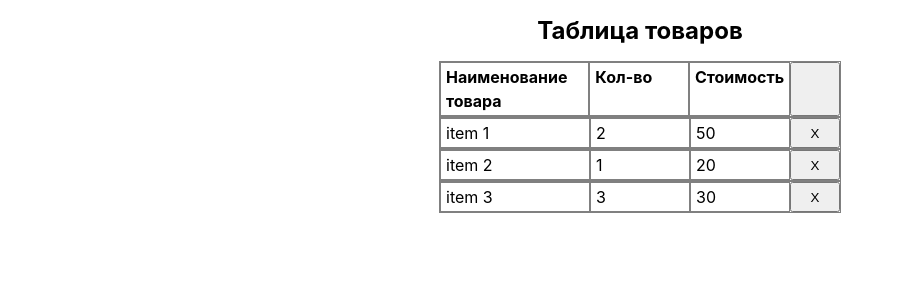
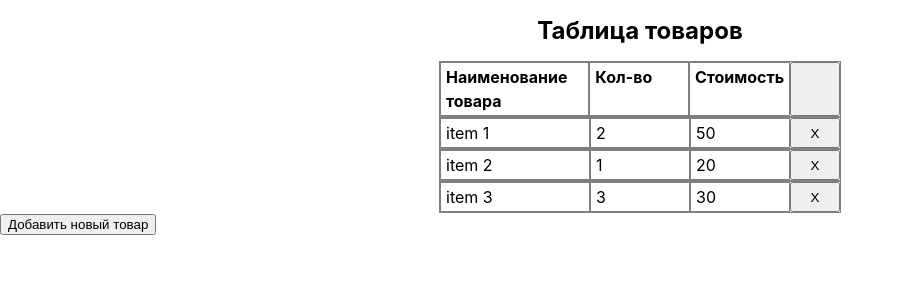
Before and after one commit to vitalia-kontanistova/action1, a React (Create React App) app: page / in a window 1280 px wide. Shown: the top 300 px of the page, without its empty margins (0-904 px from the left). Built offline with nearby package versions, Linux system fonts and the light colour scheme.

Commit message:
Add "add item" button

```diff
--- a/src/components/table/Table.jsx
+++ b/src/components/table/Table.jsx
@@ -13,6 +13,13 @@ const Table = (props) => {
       </StyledItem>
 
       <ItemsList {...props} />
+      <button
+        onClick={() => {
+          props.addItem("item 4", 2, 40);
+        }}
+      >
+        Добавить новый товар
+      </button>
     </>
   );
 };
@@ -36,7 +43,7 @@ const Item = (props) => {
 
 const ItemsList = (props) => {
   return props.items.map((item) => {
-    return <Item {...props} item={item} />;
+    return <Item key={item.id} {...props} item={item} />;
   });
 };
 
--- a/src/components/table/TableContainer.jsx
+++ b/src/components/table/TableContainer.jsx
@@ -14,14 +14,17 @@ function TableContainer(props) {
     setItems((prevState) => prevState.filter((item) => item.id !== id));
   };
   let addItem = (name, amount, cost) => {
-    let id = items[items.length - 1].id;
+    let id = items[items.length - 1].id + 1;
     let item = { id, name, amount, cost };
+
     setItems((prevState) => {
-      return prevState.push(item);
+      return [...prevState, item];
     });
   };
 
-  return <Table {...props} items={items} deleteItem={deleteItem} />;
+  return (
+    <Table {...props} items={items} deleteItem={deleteItem} addItem={addItem} />
+  );
 }
 
 const mapState = (state) => ({});
```
